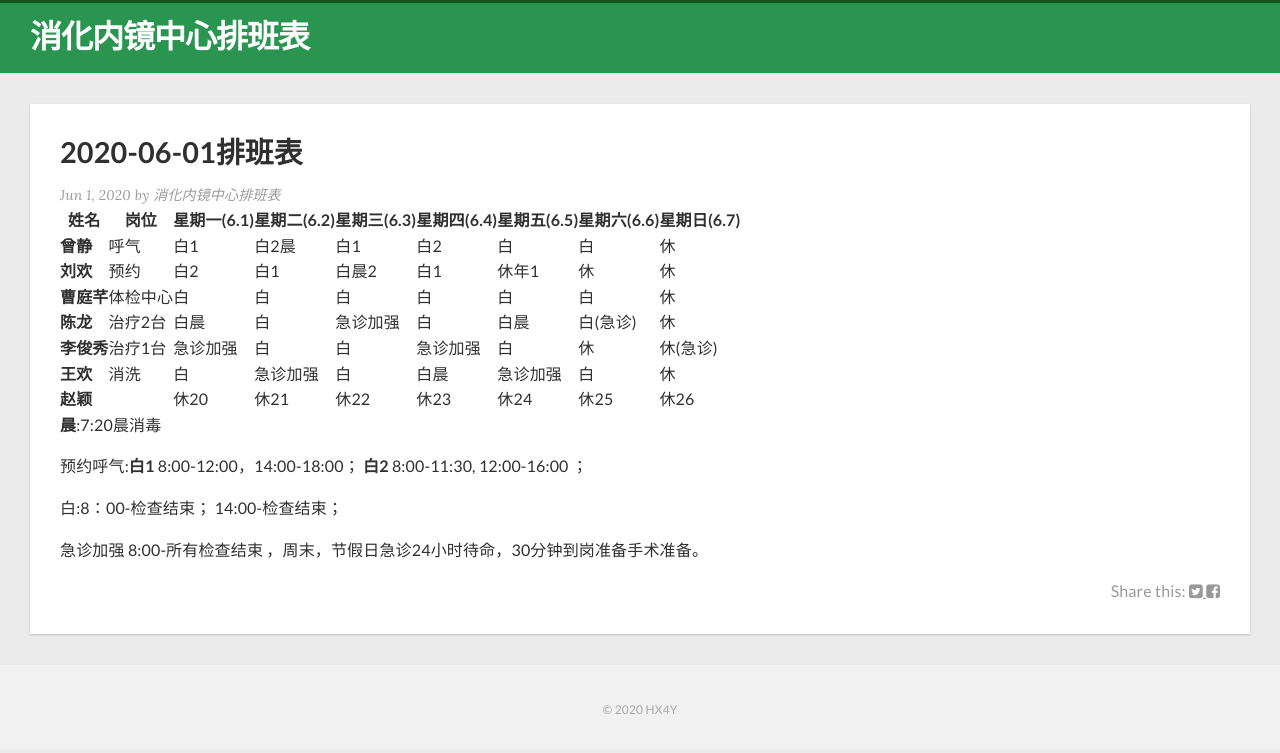
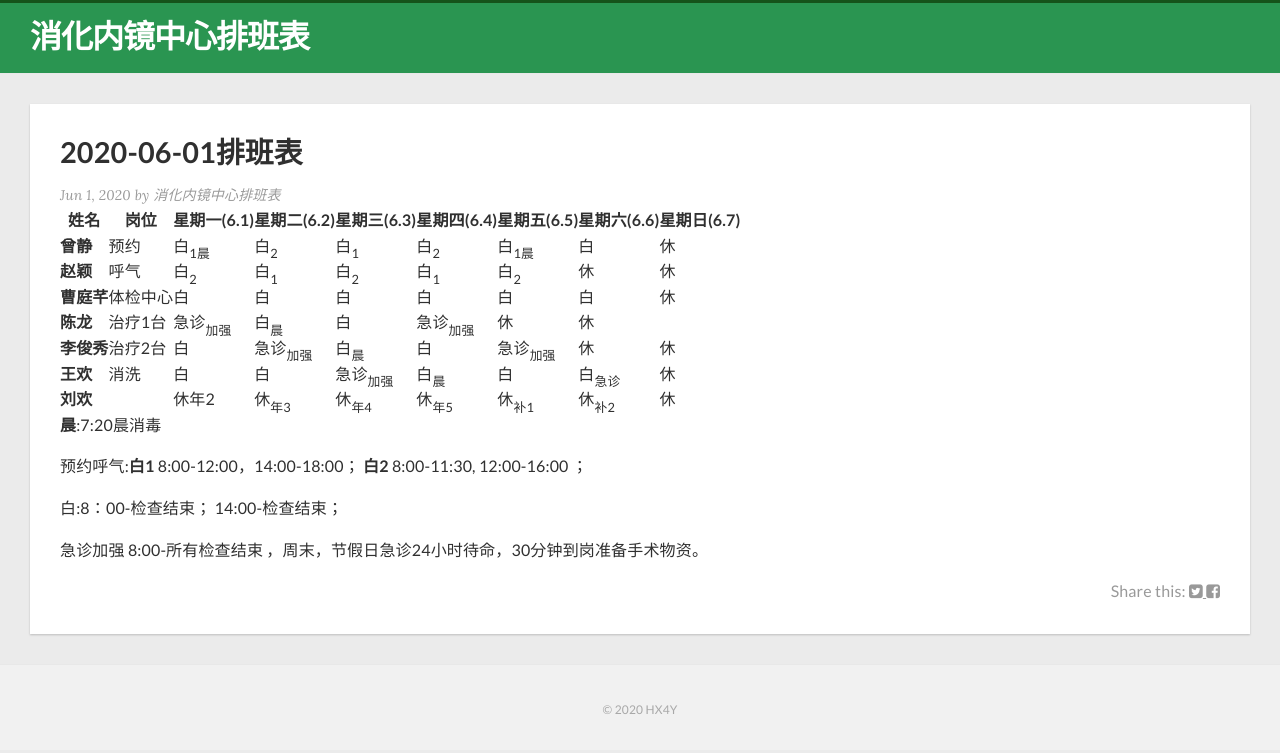
Before and after one commit to wh309566284/keshi-paiban, a Jekyll site: the page built from _posts/2020-05-31-20200601排班表.markdown, in a window 1280 px wide. Shown: the top 753 px of the page. Built offline with Jekyll 4.4.1, drawn with Linux system fonts in a browser that asks for light colours; nearby versions of some CDN libraries; Markdown is read by kramdown in place of the engine named in the settings; comment, search, counter and statistics services are not loaded.

Commit message:
修改排版

```diff
--- a/_posts/2020-05-31-20200601排班表.markdown
+++ b/_posts/2020-05-31-20200601排班表.markdown
@@ -10,13 +10,13 @@ description:
 
 | 姓名  | 岗位 | 星期一(6.1) | 星期二(6.2) | 星期三(6.3) | 星期四(6.4) | 星期五(6.5) | 星期六(6.6) | 星期日(6.7) |
 | -------------- | ----------- | ----------- | ----------- | ----------- | ----------- | ----------- | ----------- | -------------- |
-| **曾静** | 呼气 | 白1 | 白2晨 | 白1 | 白2 | 白 | 白 | 休 |
-| **刘欢** | 预约 | 白2 | 白1 | 白晨2 | 白1 | 休年1 | 休 | 休 |
+| **曾静** | 预约 | 白<sub>1晨</sub> | 白<sub>2</sub> | 白<sub>1</sub> | 白<sub>2</sub> | 白<sub>1晨</sub> | 白 | 休 |
+| **赵颖** | 呼气 | 白<sub>2 | 白<sub>1</sub> | 白<sub>2</sub> | 白<sub>1</sub> | 白<sub>2</sub> | 休 | 休 |
 | **曹庭芊** | 体检中心 | 白 | 白 | 白 | 白 | 白 | 白 | 休 |
-| **陈龙** | 治疗2台 | 白晨 | 白 |急诊加强|白|白晨|白(急诊)|休|
-| **李俊秀** | 治疗1台 | 急诊加强 | 白 | 白 | 急诊加强 | 白 | 休 | 休(急诊) |
-| **王欢** | 消洗 | 白 | 急诊加强 | 白 | 白晨 | 急诊加强 | 白 | 休 |
-| **赵颖** | | 休20 | 休21 | 休22 | 休23 | 休24 | 休25 | 休26 |
+| **陈龙** | 治疗1台 | 急诊<sub>加强</sub> | 白<sub>晨</sub> | 白 | 急诊<sub>加强</sub> | 休 | 休 |
+| **李俊秀** | 治疗2台 | 白 | 急诊<sub>加强</sub> | 白<sub>晨</sub> | 白 | 急诊<sub>加强</sub> | 休 | 休 |
+| **王欢** | 消洗 | 白 | 白 | 急诊<sub>加强</sub> | 白<sub>晨</sub> | 白 | 白<sub>急诊</sub> | 休 |
+| **刘欢** |  | 休年2 | 休<sub>年3</sub> | 休<sub>年4</sub> | 休<sub>年5</sub> | 休<sub>补1</sub> | 休<sub>补2</sub> | 休 |
 
 **晨**:7:20晨消毒
 
@@ -24,4 +24,4 @@ description:
 
 白:8：00-检查结束；  14:00-检查结束；
 
-急诊加强 8:00-所有检查结束 ，周末，节假日急诊24小时待命，30分钟到岗准备手术准备。
+急诊加强 8:00-所有检查结束 ，周末，节假日急诊24小时待命，30分钟到岗准备手术物资。
```
Also changed, not shown: _posts/2020-05-24-20200525排班表.markdown (added, +27 -0 lines), _posts/2020-06-07-20200608排班表.markdown (added, +27 -0 lines).
